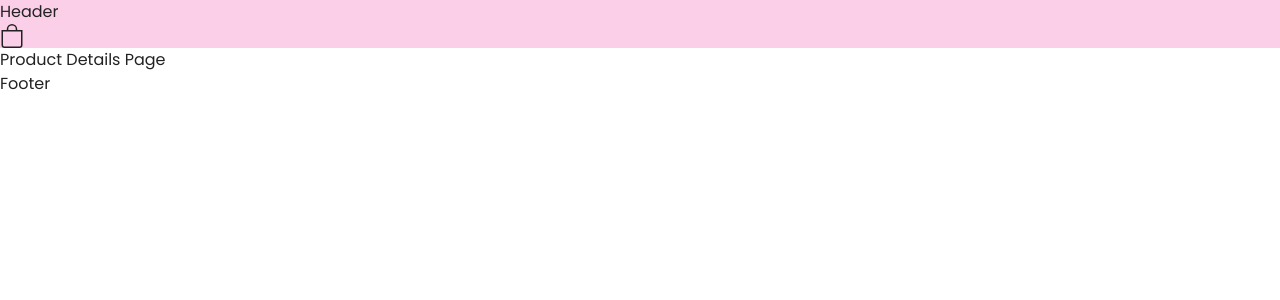
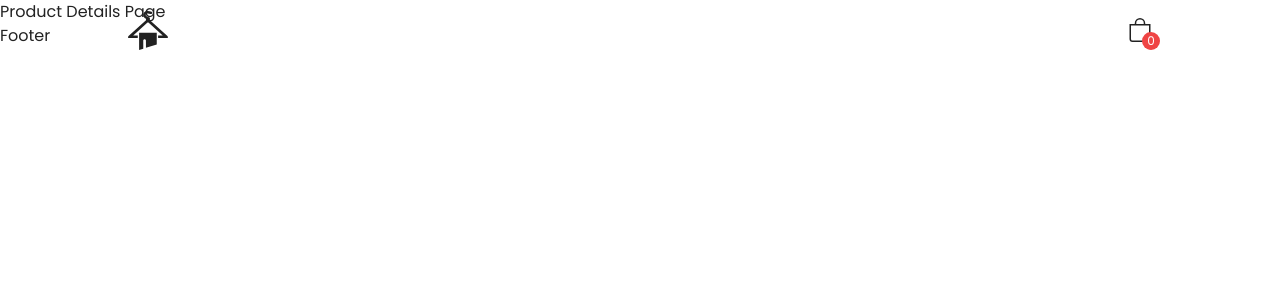
Before and after one commit to Haupt04/store-fake-store-api, a React (Create React App) app: page /product/1 in a window 1280 px wide. Shown: the top 300 px of the page. Built offline with nearby package versions, Linux system fonts and the light colour scheme; no server answers.

Commit message:
Cart Icon Increases

```diff
--- a/src/components/Header.js
+++ b/src/components/Header.js
@@ -1,16 +1,39 @@
-import React, { useContext} from 'react';
+import React, { useContext, useEffect, useState} from 'react';
 import { SidebarContext } from '../contexts/SidebarContext';
 import {BsBag} from 'react-icons/bs';
+import { CartContext } from '../contexts/CartContext';
+import { Link } from 'react-router-dom';
+import Logo from '../img/logo.svg'
 
 const Header = () => {
-  const {isOpen, setIsOpen } = useContext(SidebarContext)
+  const [isActive, setIsActive] = useState(false);
+  const {isOpen, setIsOpen } = useContext(SidebarContext);
+  const { itemAmount } = useContext(CartContext);
+
+  useEffect(() => {
+    window.addEventListener("scroll", () => {
+      window.scrollY > 60 ? setIsActive(true) : setIsActive(false);
+    })
+  })
+
   return (
-  <header className='bg-pink-200'>
-      <div>Header</div>
+    <header className={`${isActive ? 'bg-white py-4 shadow-md' : 'bg-none py-6'} fixed w-full z-10 transition-all h-[60px] flex items-center`}>
+    <div className='container mx-auto flex items-center justify-between w-full'>
+      {/* Logo */}
+      <Link to={'/'}>
+        <img src={Logo} alt="Logo" className='w-[40px]' />
+      </Link>
+
+      {/* Cart Icon */}
       <div onClick={() => setIsOpen(!isOpen)} className='cursor-pointer flex relative'>
         <BsBag className='text-2xl' />
+        <div className='bg-red-500 absolute -right-2 -bottom-2 text-[12px] w-[18px] h-[18px] text-white rounded-full flex justify-center items-center'>
+          {itemAmount}
+        </div>
       </div>
+    </div>
   </header>
+
   );
 };
 
--- a/src/contexts/CartContext.js
+++ b/src/contexts/CartContext.js
@@ -1,10 +1,22 @@
-import React, { createContext,useState } from 'react';
+import React, { createContext,useEffect,useState } from 'react';
 
 
 export const CartContext = createContext();
 
 const CartProvider = ({ children }) => {
   const [cart, setCart] = useState([]);
+  const [itemAmount, setItemAmount] = useState(0);
+
+  // update cart amount
+  useEffect(() => {
+    if (cart) {
+      const amount = cart.reduce((accumulator, currentItem) => {
+        return accumulator + currentItem.amount;
+      }, 0);
+      setItemAmount(amount)
+    }
+  }, [cart])
+
 
   const addToCart = (product, id) => {
     console.log("this",product)
@@ -69,7 +81,7 @@ const CartProvider = ({ children }) => {
   ;}
 
   return (
-  <CartContext.Provider value={{cart, addToCart, removeFromCart, clearCart, increaseAmount, decreaseAmount}}>
+  <CartContext.Provider value={{cart, addToCart, removeFromCart, clearCart, increaseAmount, decreaseAmount, itemAmount,setItemAmount}}>
     {children}
   </CartContext.Provider>
     )
```
